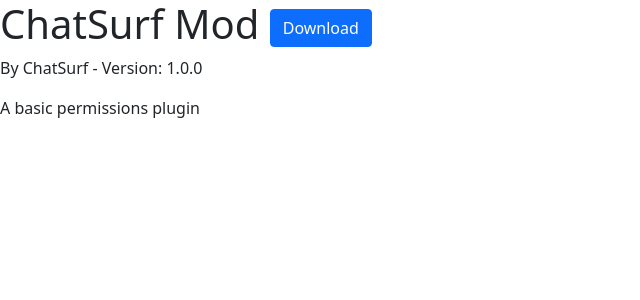
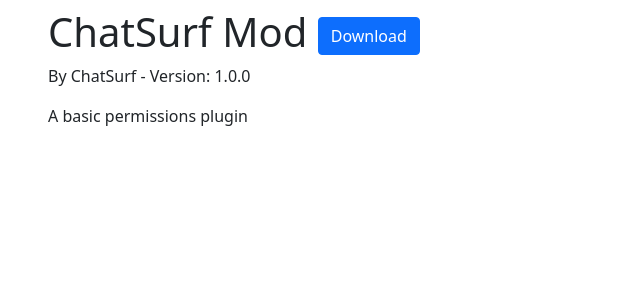
Before and after one commit to ChatSurfApp/plugins, a Jekyll site: the page built from _plugins/chatsurf-mod.md, in a window 1280 px wide. Shown: the top 300 px of the page, without its empty margins (0-640 px from the left). Built offline with Jekyll 4.4.1, drawn with Linux system fonts in a browser that asks for light colours.

Commit message:
Update plugin.html

```diff
--- a/_layouts/plugin.html
+++ b/_layouts/plugin.html
@@ -6,10 +6,10 @@
     <title>{{ page.title }}</title>
     <link href="https://cdn.jsdelivr.net/npm/bootstrap@5.1.3/dist/css/bootstrap.min.css" rel="stylesheet" integrity="sha384-1BmE4kWBq78iYhFldvKuhfTAU6auU8tT94WrHftjDbrCEXSU1oBoqyl2QvZ6jIW3" crossorigin="anonymous">
   </head>
-  <body>
+  <body class="mx-5 my-2">
     <h1>
       {{ page.title }}
-      <a href="{{ page.url }}.js" class="btn btn-primary">Download</a>
+      <a href="{{ page.url | relative_url }}.js" class="btn btn-primary">Download</a>
     </h1>
     <p>By {{ page.author }} - Version: {{ page.version }}</p>
     <p>{{ page.description }}</p>
```
